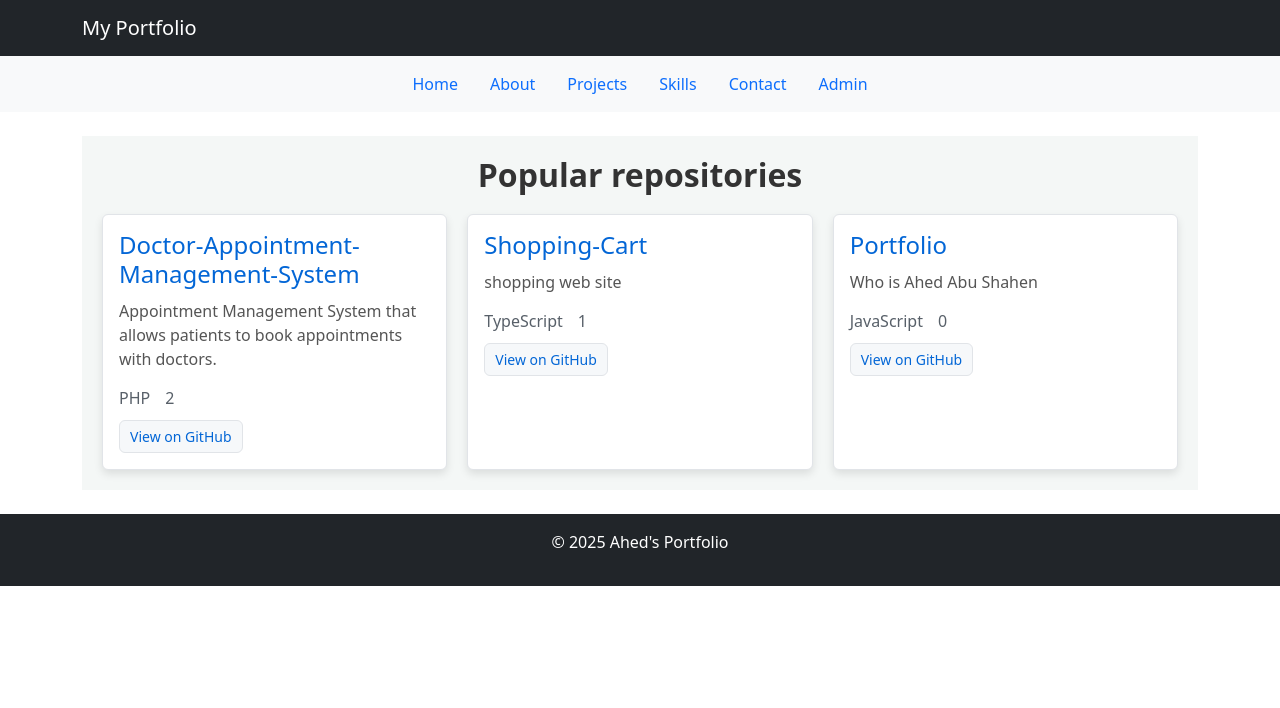
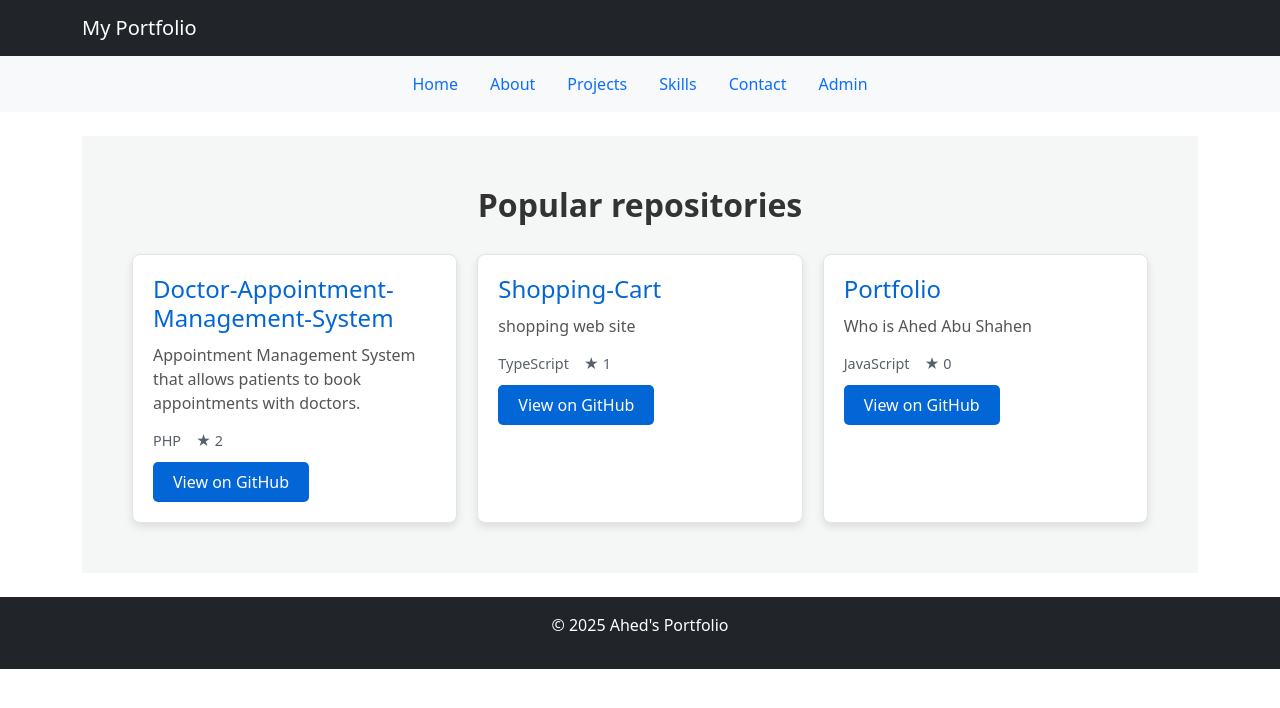
Before and after one commit to Ahedabushahen/Portfolio, a React (Create React App) app: page /projects in a window 1280 px wide. Shown: the top 708 px of the page. Built offline with nearby package versions, Linux system fonts and the light colour scheme.

Commit message:
refactor: enhance MyProjects component layout and styling, update project IDs, and improve button functionality

```diff
--- a/src/Pages/MyProjects/MyProjects.css
+++ b/src/Pages/MyProjects/MyProjects.css
@@ -1,6 +1,8 @@
 /* src/Pages/projects/Projects.css */
 
 .projects-container {
+  max-width: 1200px;
+  margin: 0 auto;
   padding: 50px;
   background-color: #f4f7f6;
 }
@@ -15,16 +17,17 @@
 
 .projects-grid {
   display: grid;
-  grid-template-columns: repeat(auto-fill, minmax(250px, 1fr));
+  grid-template-columns: repeat(auto-fill, minmax(300px, 1fr));
   gap: 20px;
 }
 
 .project-card {
   background-color: white;
+  border: 1px solid #e1e4e8;
   border-radius: 8px;
   padding: 20px;
   box-shadow: 0 4px 8px rgba(0, 0, 0, 0.1);
-  transition: transform 0.3s ease;
+  transition: all 0.3s ease;
 }
 
 .project-card:hover {
@@ -34,8 +37,8 @@
 
 .project-card h3 {
   font-size: 1.5rem;
-  margin-bottom: 10px;
-  color: #007bff;
+  margin: 0 0 10px 0;
+  color: #0366d6;
 }
 
 .project-card p {
@@ -44,67 +47,27 @@
   color: #555;
 }
 
+.project-meta {
+  display: flex;
+  gap: 15px;
+  margin: 10px 0;
+  color: #586069;
+  font-size: 0.9rem;
+}
+
 .view-details-btn {
   display: inline-block;
-  background-color: #007bff;
+  background-color: #0366d6;
   color: white;
   padding: 8px 20px;
   border-radius: 5px;
   text-decoration: none;
   font-size: 1rem;
+  border: none;
+  cursor: pointer;
+  transition: background-color 0.3s ease;
 }
 
 .view-details-btn:hover {
   background-color: #0056b3;
 }
-
-
-.projects-container {
-  max-width: 1200px;
-  margin: 0 auto;
-  padding: 20px;
-}
-
-.projects-title {
-  margin-bottom: 20px;
-}
-
-.projects-grid {
-  display: grid;
-  grid-template-columns: repeat(auto-fill, minmax(300px, 1fr));
-  gap: 20px;
-}
-
-.project-card {
-  border: 1px solid #e1e4e8;
-  border-radius: 6px;
-  padding: 16px;
-  background: white;
-}
-
-.project-card h3 {
-  margin-top: 0;
-  color: #0366d6;
-}
-
-.project-meta {
-  display: flex;
-  gap: 15px;
-  margin: 10px 0;
-  color: #586069;
-}
-
-.view-details-btn {
-  display: inline-block;
-  padding: 5px 10px;
-  background: #f6f8fa;
-  border: 1px solid #e1e4e8;
-  border-radius: 6px;
-  color: #0366d6;
-  text-decoration: none;
-  font-size: 14px;
-}
-
-.view-details-btn:hover {
-  background-color: #f3f4f6;
-}
--- a/src/Pages/MyProjects/MyProjects.js
+++ b/src/Pages/MyProjects/MyProjects.js
@@ -2,7 +2,6 @@ import React from 'react';
 import './MyProjects.css';
 
 const Projects = () => {
-  // Manually defined projects data
   const projects = [
     {
       id: 1,
@@ -13,7 +12,7 @@ const Projects = () => {
       html_url: "https://github.com/Ahedabushahen/Doctor-Appointment-Management-System"
     },
     {
-      id: 3,
+      id: 2,
       name: "Shopping-Cart",
       description: "shopping web site",
       language: "TypeScript",
@@ -21,7 +20,7 @@ const Projects = () => {
       html_url: "https://github.com/Ahedabushahen/Shopping-Cart"
     },
     {
-      id: 4,
+      id: 3,
       name: "Portfolio",
       description: "Who is Ahed Abu Shahen",
       language: "JavaScript",
@@ -31,6 +30,7 @@ const Projects = () => {
   ];
 
   return (
+    <section className="projects-section">
       <div className="projects-container">
         <h2 className="projects-title">Popular repositories</h2>
         <div className="projects-grid">
@@ -40,7 +40,7 @@ const Projects = () => {
               <p>{project.description || "No description available"}</p>
               <div className="project-meta">
                 <span className="language">{project.language}</span>
-              <span className="stars">{project.stars}</span>
+                <span className="stars">★ {project.stars}</span>
               </div>
               <a href={project.html_url} className="view-details-btn" target="_blank" rel="noopener noreferrer">
                 View on GitHub
@@ -49,6 +49,7 @@ const Projects = () => {
           ))}
         </div>
       </div>
+    </section>
   );
 };
 
```
Lines whose indentation alone changed are shown as unchanged.
